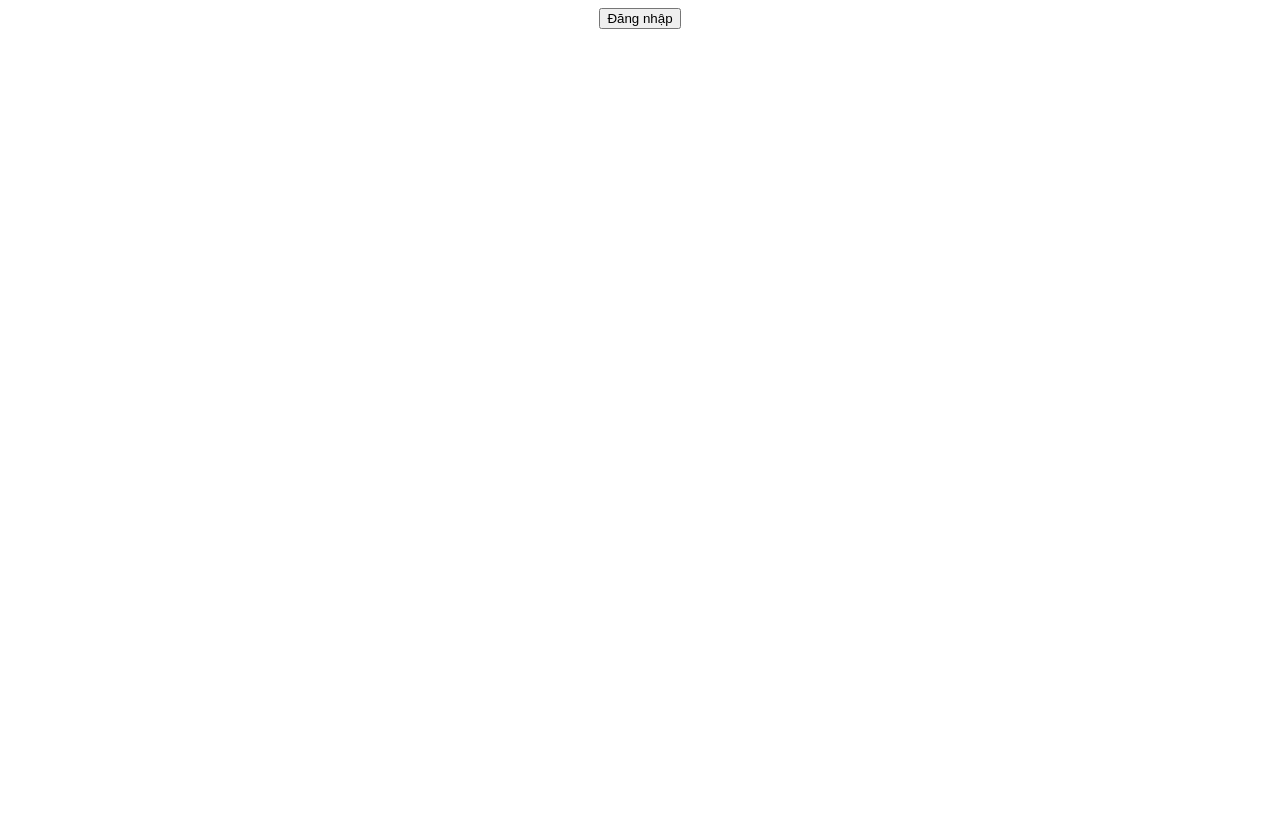
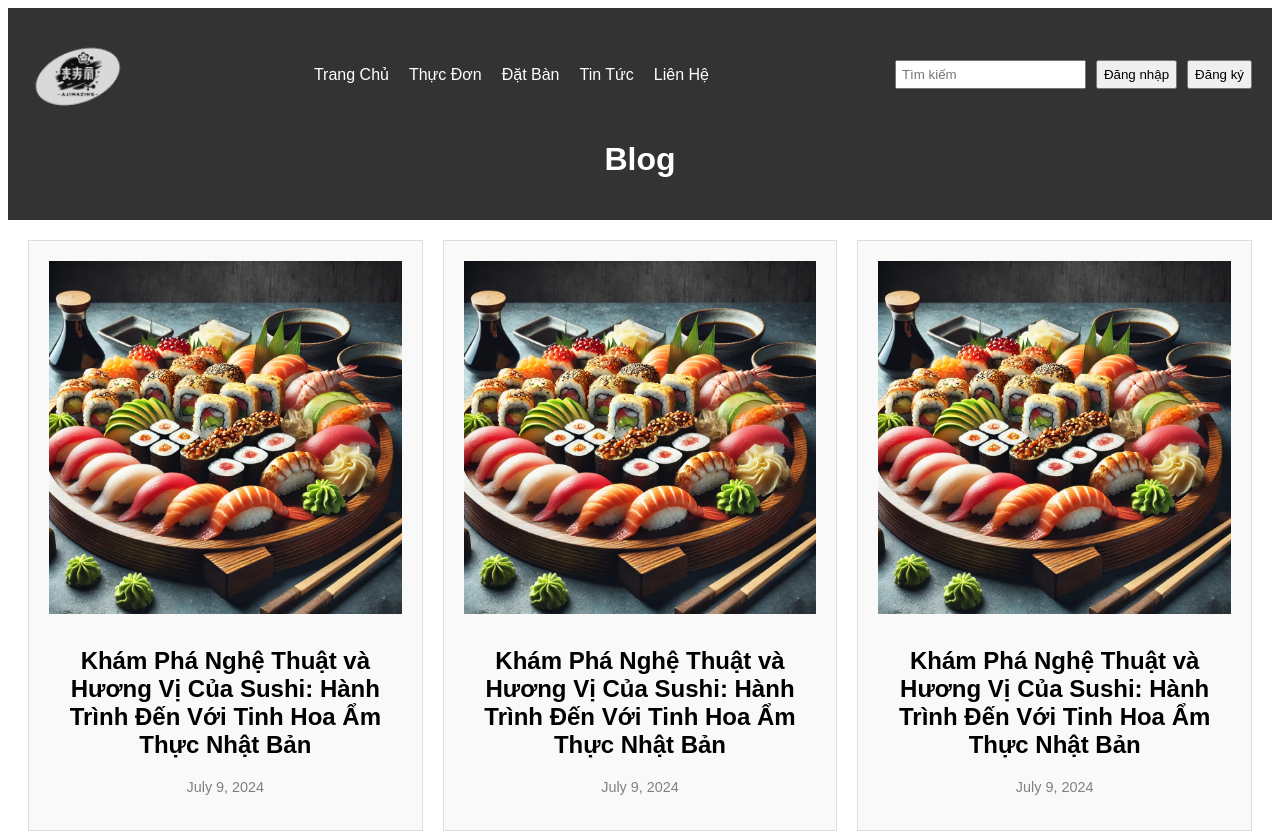
Before and after one commit to phvghuy/restaurant-management, a React (Create React App) app in the folder frontend/: page / in a window 1280 px wide. Shown: the top 833 px of the page. Before the commit the page ends 800 px from the top, so only its background shows below. Built offline with nearby package versions, Linux system fonts and the light colour scheme.

Commit message:
add blog page

```diff
--- a/frontend/src/App.js
+++ b/frontend/src/App.js
@@ -1,13 +1,14 @@
 import HomePage from "./pages/HomePage/HomePage";
 import './App.css';
 import { BrowserRouter as Router, Route, Routes} from "react-router-dom";
+import Blog from "./pages/BlogPage/Blog";
 
 function App() {
   return (
     <Router>
       <div className="App">
         <Routes>
-          <Route path="/" element={<HomePage />} />
+          <Route path="/" element={<Blog />} />
         </Routes>
       </div>
     </Router>
--- /dev/null
+++ b/frontend/src/pages/BlogPage/Blog.css
@@ -0,0 +1,102 @@
+.blog-container {
+    font-family: Arial, sans-serif;
+}
+
+.blog-header {
+    background-color: #333;
+    color: white;
+    padding: 20px;
+    text-align: center;
+}
+
+.blog-navbar {
+    display: flex;
+    justify-content: space-between;
+    align-items: center;
+}
+
+.blog-logo {
+    width: 100px;
+}
+
+.blog-navbar ul {
+    list-style: none;
+    display: flex;
+    gap: 20px;
+    padding: 0;
+}
+
+.blog-navbar li a {
+    color: white;
+    text-decoration: none;
+}
+
+.blog-search-login {
+    display: flex;
+    gap: 10px;
+}
+
+.blog-search-login input {
+    padding: 5px;
+}
+
+.blog-title {
+    margin-top: 20px;
+    font-size: 2rem;
+}
+
+.blog-main {
+    padding: 20px;
+}
+
+.blog-articles {
+    display: grid;
+    grid-template-columns: repeat(auto-fit, minmax(300px, 1fr));
+    gap: 20px;
+}
+
+.blog-article {
+    background-color: #f9f9f9;
+    border: 1px solid #ddd;
+    padding: 20px;
+    text-align: center;
+}
+
+.blog-image {
+    width: 100%;
+    height: auto;
+    margin-bottom: 10px;
+}
+
+.blog-date {
+    color: gray;
+    font-size: 0.9rem;
+}
+
+.blog-footer {
+    background-color: #333;
+    color: white;
+    padding: 20px;
+    display: flex;
+    justify-content: space-between;
+    flex-wrap: wrap;
+}
+
+.footer-section {
+    margin: 10px;
+    flex: 1;
+    min-width: 200px;
+}
+
+.footer-section h3 {
+    margin-bottom: 10px;
+}
+
+.footer-section ul {
+    list-style: none;
+    padding: 0;
+}
+
+.footer-section ul li {
+    margin-bottom: 5px;
+}
--- /dev/null
+++ b/frontend/src/pages/BlogPage/Blog.js
@@ -0,0 +1,67 @@
+import React from 'react';
+import './Blog.css';
+
+const Blog = () => {
+    return (
+        <div className="blog-container">
+            <header className="blog-header">
+                <div className="blog-navbar">
+                    <img src="/logo.png" alt="Logo" className="blog-logo" />
+                    <nav>
+                        <ul>
+                            <li><a href="/">Trang Chủ</a></li>
+                            <li><a href="/menu">Thực Đơn</a></li>
+                            <li><a href="/reservation">Đặt Bàn</a></li>
+                            <li><a href="/blog">Tin Tức</a></li>
+                            <li><a href="/contact">Liên Hệ</a></li>
+                        </ul>
+                    </nav>
+                    <div className="blog-search-login">
+                        <input type="text" placeholder="Tìm kiếm" />
+                        <button>Đăng nhập</button>
+                        <button>Đăng ký</button>
+                    </div>
+                </div>
+                <h1 className="blog-title">Blog</h1>
+            </header>
+
+            <main className="blog-main">
+                <div className="blog-articles">
+                    {[1, 2, 3, 4].map((item) => (
+                        <article key={item} className="blog-article">
+                            <img src="/sushi-blog.png" alt="Sushi" className="blog-image" />
+                            <h2>Khám Phá Nghệ Thuật và Hương Vị Của Sushi: Hành Trình Đến Với Tinh Hoa Ẩm Thực Nhật Bản</h2>
+                            <p className="blog-date">July 9, 2024</p>
+                        </article>
+                    ))}
+                </div>
+            </main>
+
+            <footer className="blog-footer">
+                <div className="footer-section">
+                    <h3>AJIMAZING</h3>
+                    <p>Khám phá hương vị Nhật Bản đích thực tại Ajimazing - nơi ẩm thực truyền thống hòa quyện với phong cách hiện đại</p>
+                </div>
+                <div className="footer-section">
+                    <h3>LIÊN HỆ</h3>
+                    <p>Đường Hàn Thuyên, Khu Phố 6, Thủ Đức, HCM</p>
+                    <p>(+84) 12 3456 7891</p>
+                    <p>info@gmail.com</p>
+                </div>
+                <div className="footer-section">
+                    <h3>HỖ TRỢ KHÁCH HÀNG</h3>
+                    <ul>
+                        <li>Chính sách bảo mật thông tin</li>
+                        <li>Quy chế hoạt động</li>
+                        <li>Chính sách thanh toán</li>
+                        <li>Chính sách thay đổi đơn hàng</li>
+                        <li>Chính sách vận chuyển</li>
+                        <li>Giới thiệu sản phẩm</li>
+                    </ul>
+                </div>
+            </footer>
+        </div>
+    );
+};
+
+export default Blog;
```
Also changed, not shown: frontend/public/Logo.png (added), frontend/public/sushi-blog.png (added).
